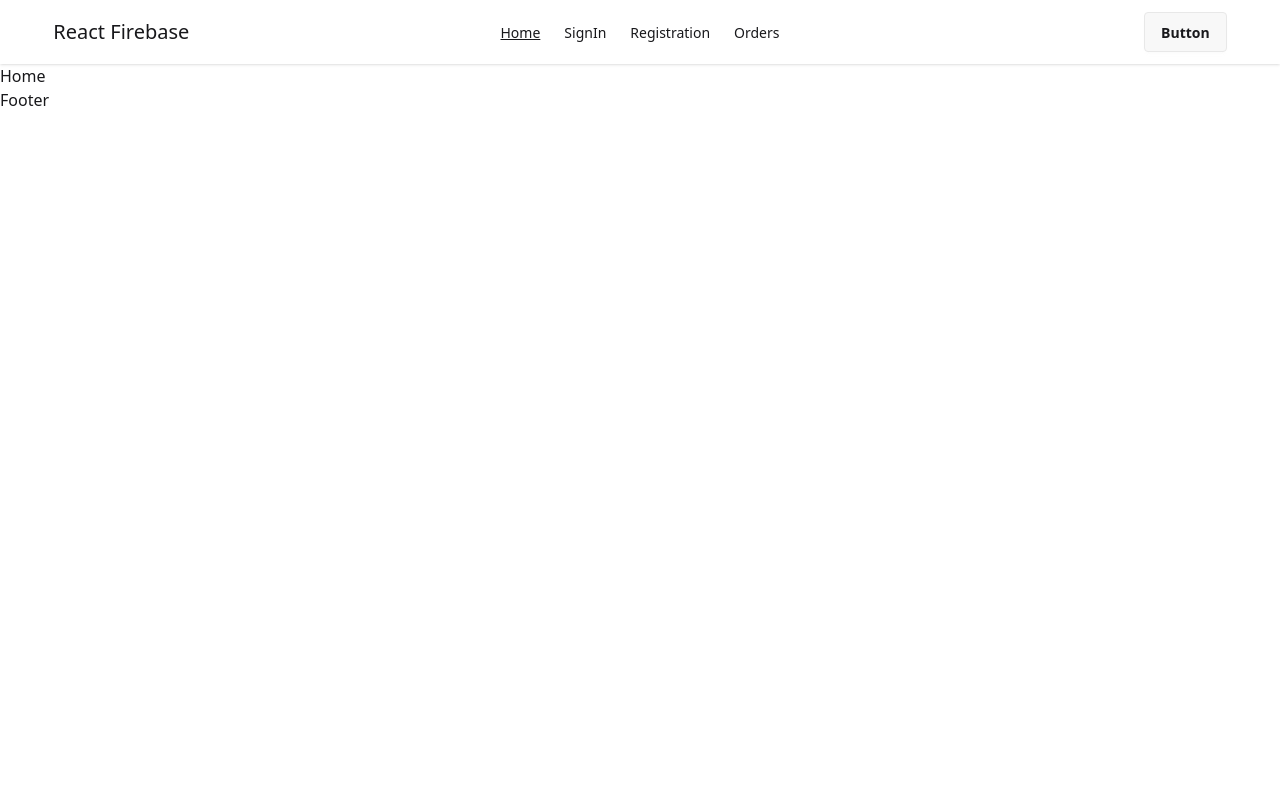
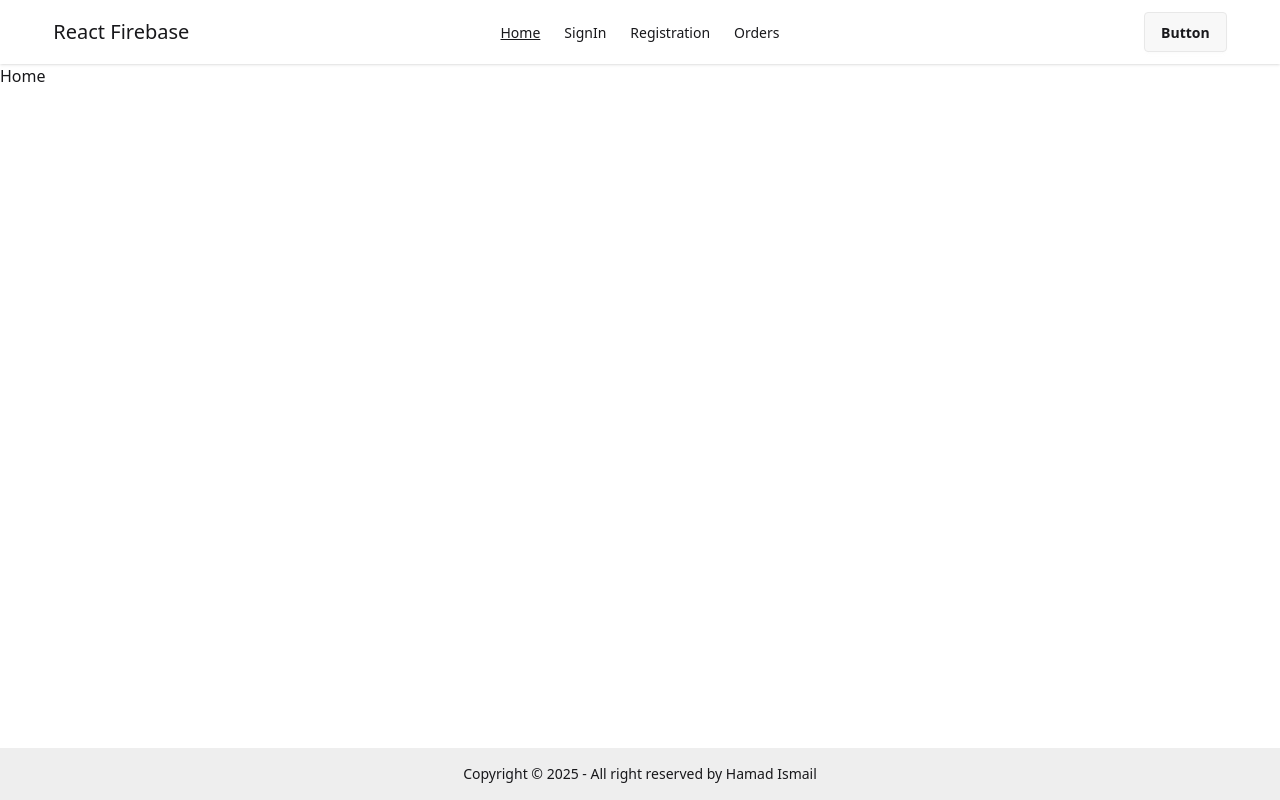
Before and after one commit to hamadismail/react-firebase-auth, a React (Vite) app: page / in a window 1280 px wide. Built offline with nearby package versions, Linux system fonts and the light colour scheme.

Commit message:
implement-footer

```diff
--- a/src/components/Footer.jsx
+++ b/src/components/Footer.jsx
@@ -1,7 +1,16 @@
 import React from 'react';
 
 const Footer = () => {
-  return <div>Footer</div>;
+  return (
+    <footer className="footer sm:footer-horizontal footer-center bg-base-300 text-base-content p-4">
+      <aside>
+        <p>
+          Copyright © {new Date().getFullYear()} - All right reserved by Hamad
+          Ismail
+        </p>
+      </aside>
+    </footer>
+  );
 };
 
 export default Footer;
--- a/src/layouts/Root.jsx
+++ b/src/layouts/Root.jsx
@@ -7,7 +7,7 @@
   return (
     <div>
       <Navbar />
-      <div>
+      <div className="min-h-[calc(100vh-116px)]">
         <Outlet />
       </div>
       <Footer />
```
